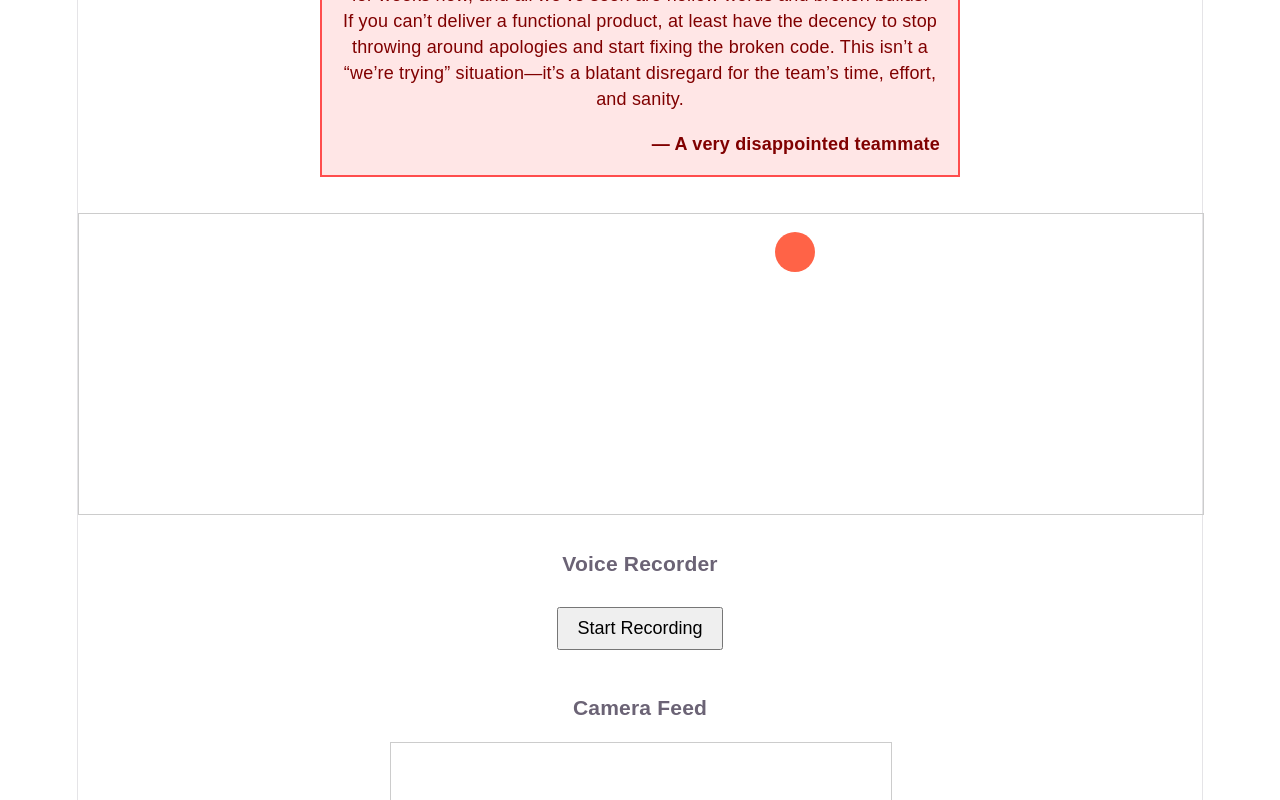
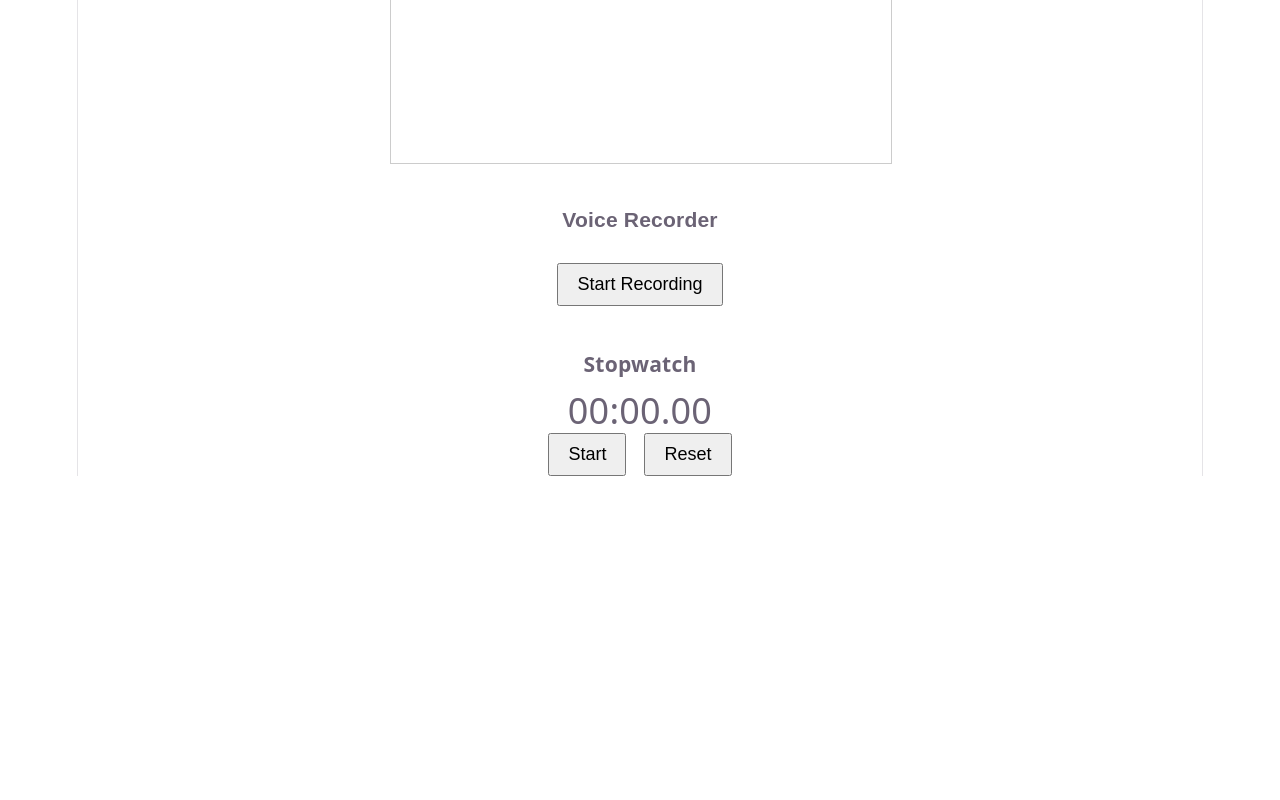
Before and after one commit to codegenie-hackabot/csuai-demo, a React (Vite) app: page / in a window 1280 px wide. Shown: the part 560-1360 px from the top of the page. After the commit the page ends 1036 px from the top, so only its background shows below. Built offline with nearby package versions, Linux system fonts and the light colour scheme; no server answers.

Commit message:
Add Stopwatch component and include in App

```diff
--- a/src/App.jsx
+++ b/src/App.jsx
@@ -1,12 +1,12 @@
 import React, { useState } from 'react';
 import './App.css';
 import SlotMachine from './SlotMachine';
-import BouncingBall from './BouncingBall';
-import AngryResponse from './AngryResponse';
+import CameraFeed from './CameraFeed';
 import VoiceRecorder from './VoiceRecorder';
-import CameraFeed from './CameraFeed';
+import Stopwatch from './Stopwatch';
 
 function App() {
+  // Fibonacci counter state: keep previous two numbers
   const [fibPrev, setFibPrev] = useState(0);
   const [fibCurr, setFibCurr] = useState(1);
 
@@ -24,10 +24,9 @@ function App() {
       <p>Fibonacci Counter: {fibPrev}</p>
       <button onClick={incrementFib} style={{ marginBottom: '1rem' }}>Next Fibonacci</button>
       <SlotMachine />
-      <AngryResponse />
-      <BouncingBall />
+      <CameraFeed />
       <VoiceRecorder />
-      <CameraFeed />
+      <Stopwatch />
     </div>
   );
 }
--- /dev/null
+++ b/src/Stopwatch.css
@@ -0,0 +1,12 @@
+ .stopwatch {
+  text-align: center;
+  margin-top: 1rem;
+}
+.stopwatch .display {
+  font-size: 2rem;
+  margin: 0.5rem 0;
+}
+.stopwatch .controls button {
+  margin: 0 0.5rem;
+  padding: 0.5rem 1rem;
+}
--- /dev/null
+++ b/src/Stopwatch.jsx
@@ -0,0 +1,57 @@
+import React, { useState, useEffect, useRef } from 'react';
+import './Stopwatch.css';
+
+const Stopwatch = () => {
+  const [running, setRunning] = useState(false);
+  const [time, setTime] = useState(0); // milliseconds
+  const intervalRef = useRef(null);
+
+  useEffect(() => {
+    if (running) {
+      const start = Date.now() - time;
+      intervalRef.current = setInterval(() => {
+        setTime(Date.now() - start);
+      }, 10);
+    } else if (intervalRef.current) {
+      clearInterval(intervalRef.current);
+      intervalRef.current = null;
+    }
+    return () => {
+      if (intervalRef.current) clearInterval(intervalRef.current);
+    };
+  }, [running]);
+
+  const format = (ms) => {
+    const totalSec = Math.floor(ms / 1000);
+    const minutes = Math.floor(totalSec / 60)
+      .toString()
+      .padStart(2, '0');
+    const seconds = (totalSec % 60).toString().padStart(2, '0');
+    const centiseconds = Math.floor((ms % 1000) / 10)
+      .toString()
+      .padStart(2, '0');
+    return `${minutes}:${seconds}.${centiseconds}`;
+  };
+
+  return (
+    <div className="stopwatch">
+      <h3>Stopwatch</h3>
+      <div className="display">{format(time)}</div>
+      <div className="controls">
+        <button onClick={() => setRunning(!running)}>
+          {running ? 'Pause' : 'Start'}
+        </button>
+        <button
+          onClick={() => {
+            setRunning(false);
+            setTime(0);
+          }}
+        >
+          Reset
+        </button>
+      </div>
+    </div>
+  );
+};
+
+export default Stopwatch;
```
